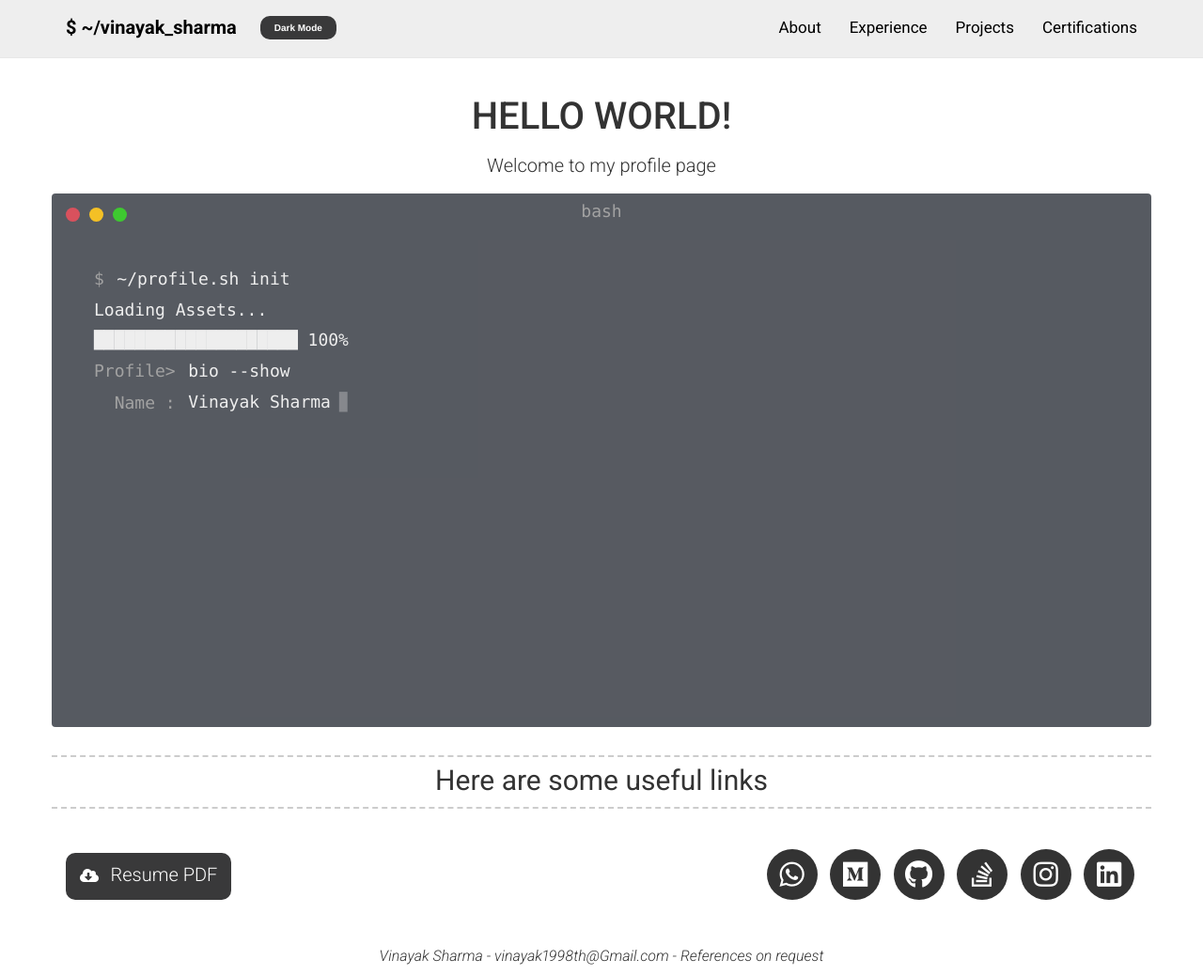
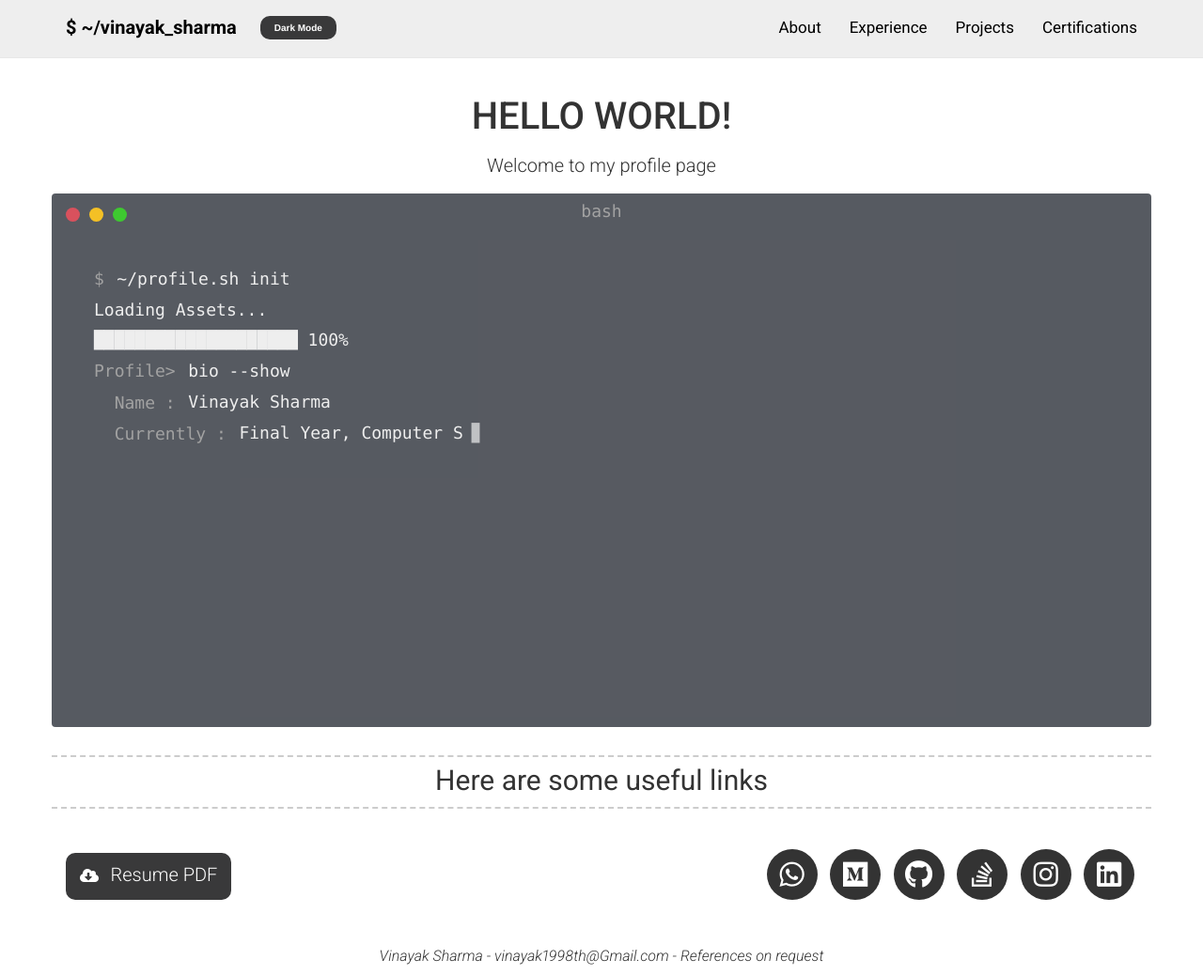
Before and after one commit to vinayak19th/vinayak19th.github.io, a Jekyll site: the page built from index.html, in a window 1280 px wide and 1038 px high. Shown: the whole window at 94% size. Built offline with Jekyll 4.4.1, drawn with Linux system fonts in a browser that asks for light colours; nearby versions of some CDN libraries; some of the changed lines change nothing that is shown.

Commit message:
Fixed Terminal

```diff
--- a/_includes/hello.html
+++ b/_includes/hello.html
@@ -9,19 +9,17 @@
             <span data-ty>Loading Assets...</span>
             <span data-ty="progress"></span>
             <span data-ty="input" data-ty-prompt="Profile>">bio --show</span>
-            <span data-ty="input" data-ty-prompt="&emsp; Name :" data-ty-typeDelay="10">Vinayak Sharma</span>
-            <span data-ty="input" data-ty-prompt="&emsp; Currently :" data-ty-typeDelay="10">3rd Year Engineer, CSE</span>
-            <span data-ty="input" data-ty-prompt="&emsp; Specialization :" data-ty-typeDelay="10">Machine Learning</span>
-            <span data-ty="input" data-ty-prompt="Profile>" data-ty-typeDelay="30">sudo build profile --file-type html </span>
-            <span data-ty="input" data-ty-prompt="" data-ty-typeDelay="10">[sudo] password for $USER: </span>
-            <span data-ty="input" data-ty-prompt="" data-ty-startDelay="900" data-ty-typeDelay="10">building..</span>
-            {%for page in site.data.pages%}
-                  <span data-ty data-ty-delay="50 ">{{page.name}}>><u><a href="/{{page.name}}/">{{page.name}}.html</a></u></span>
-            {%endfor%}
+            <span data-ty="input" data-ty-prompt="&emsp; Name :" data-ty-typeDelay="3">Vinayak Sharma</span>
+            <span data-ty="input" data-ty-prompt="&emsp; Currently :" data-ty-typeDelay="3">{{ site.title | escape }}</span>
+            <span data-ty="input" data-ty-prompt="&emsp; Specialization :" data-ty-typeDelay="3">Machine Learning</span>
+            <span data-ty="input" data-ty-prompt="Profile>" data-ty-typeDelay="10">sudo build profile --file-type html </span>
+            <span data-ty="input" data-ty-prompt="" data-ty-typeDelay="5">[sudo] password for $USER: </span>
+            <span data-ty="input" data-ty-prompt="" data-ty-startDelay="900" data-ty-typeDelay="5">building..</span> {%for page in site.data.pages%}
+            <span data-ty data-ty-delay="20 ">{{page.name}}>><u><a href="/{{page.name}}/">{{page.name}}.html</a></u></span> {%endfor%}
         </div>
     </div>
     <div class="row" style="margin-top:3rem;">
-    <h3 class = "intro"> Here are some useful links</h3>
+        <h3 class="intro"> Here are some useful links</h3>
         {% include intro.html %}
     </div>
     <script src="assets/js/termynal.js" data-termynal-container="#termynal"></script>
```
Also changed, not shown: 3 other files. Lines whose indentation alone changed are shown as unchanged.
